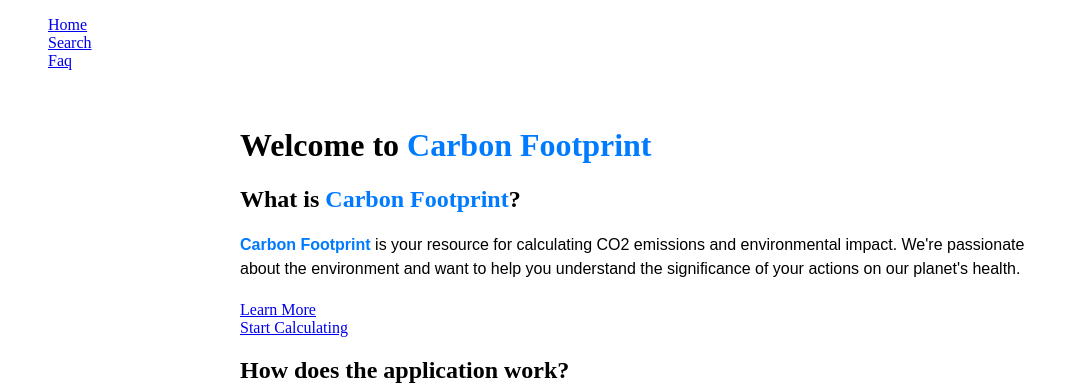
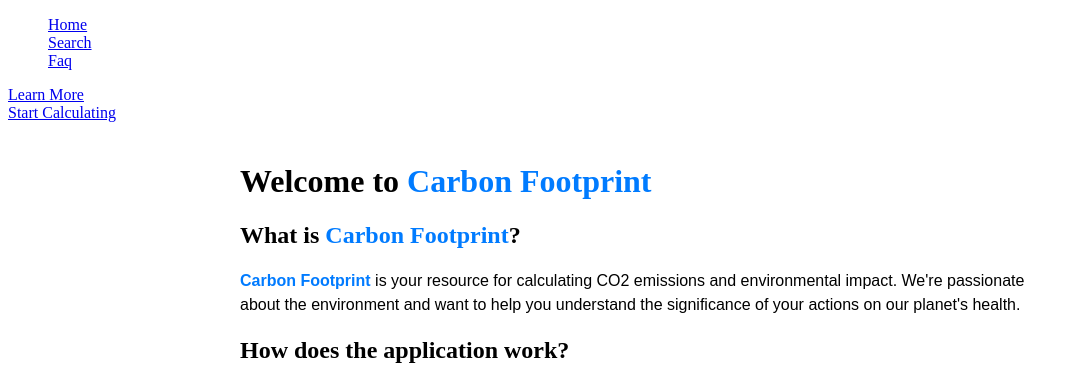
Before and after one commit to lilianagorga/carbon-footprint, a React (Create React App) app: page / in a window 1280 px wide. Shown: the top 387 px of the page, without its empty margins (0-1079 px from the left). Built offline with nearby package versions, Linux system fonts and the light colour scheme.

Commit message:
add Header and Footer components and move links of `app.js` and `Home.js` respectively in Header and Footer

```diff
--- a/src/App.js
+++ b/src/App.js
@@ -1,28 +1,18 @@
 import React from 'react';
-import { Routes, Route, Link } from 'react-router-dom';
+import { Routes, Route } from 'react-router-dom';
 import Home from './pages/Home';
 import Search from './pages/Search';
 import Emissions from './pages/Emissions';
 import Faq from './pages/Faq';
+import Header from './components/Header';
+import Footer from './components/Footer';
 import './assets/styles/global.css';
 
 function App() {
   return (
     <div className="app">
-      <nav>
-        <ul>
-          <li>
-            <Link to="/">Home</Link>
-          </li>
-          <li>
-            <Link to="/search">Search</Link>
-          </li>
-          <li>
-            <Link to="/faq">Faq</Link>
-          </li>
-        </ul>
-      </nav>
-
+      <Header />
+      <Footer />
       <Routes>
         <Route exact path="/" element={<Home />} />
         <Route path="/search" element={<Search/>} />
--- /dev/null
+++ b/src/components/Footer.js
@@ -0,0 +1,13 @@
+import React from 'react';
+import { Link } from 'react-router-dom';
+
+const Footer = () => {
+  return (
+    <div className="cta-buttons">
+      <Link to="/faq" className="cta-button">Learn More</Link><br />
+      <Link to="/search" className="cta-button">Start Calculating</Link>
+    </div>
+  )
+}
+
+export default Footer;
--- /dev/null
+++ b/src/components/Header.js
@@ -0,0 +1,22 @@
+import React from 'react';
+import { Link } from 'react-router-dom';
+
+const Header = () => {
+  return (
+    <nav>
+      <ul>
+        <li>
+          <Link to="/">Home</Link>
+        </li>
+        <li>
+          <Link to="/search">Search</Link>
+        </li>
+        <li>
+          <Link to="/faq">Faq</Link>
+        </li>
+      </ul>
+    </nav>
+  );
+};
+
+export default Header;
--- a/src/pages/Home.js
+++ b/src/pages/Home.js
@@ -1,5 +1,4 @@
 import React from 'react';
-import { Link } from 'react-router-dom';
 import '../assets/styles/home.css';
 import imageNasa1 from '../assets/img/img-nasa-1.jpeg';
 import imageNasa2 from '../assets/img/img-nasa-2.jpeg';
@@ -13,10 +12,6 @@ const Home = () => {
       <p>
         <span className='app-name'>Carbon Footprint</span> is your resource for calculating CO2 emissions and environmental impact. We're passionate about the environment and want to help you understand the significance of your actions on our planet's health.
       </p>
-      <div className="cta-buttons">
-        <Link to="/about" className="cta-button">Learn More</Link><br />
-        <Link to="/search" className="cta-button">Start Calculating</Link>
-      </div>
       <h2>How does the application work?</h2>
       <p>
         Our application provides you with a simple and intuitive way to calculate CO2 emissions generated by various activities, such as car travel, energy consumption, and more.
```
